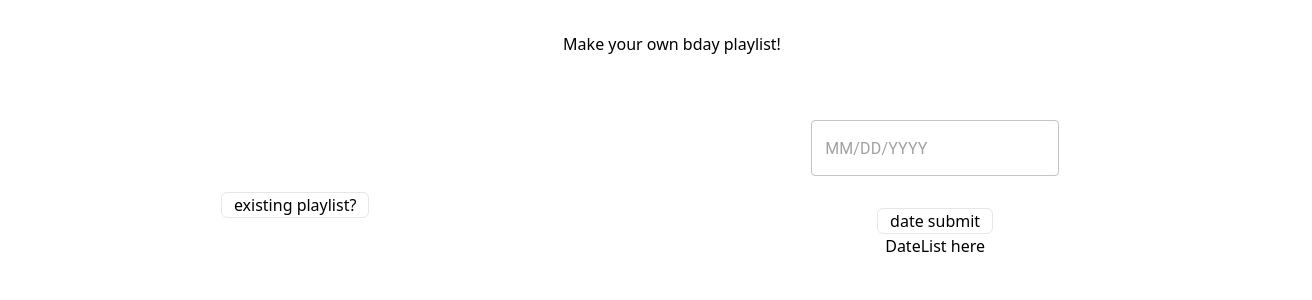
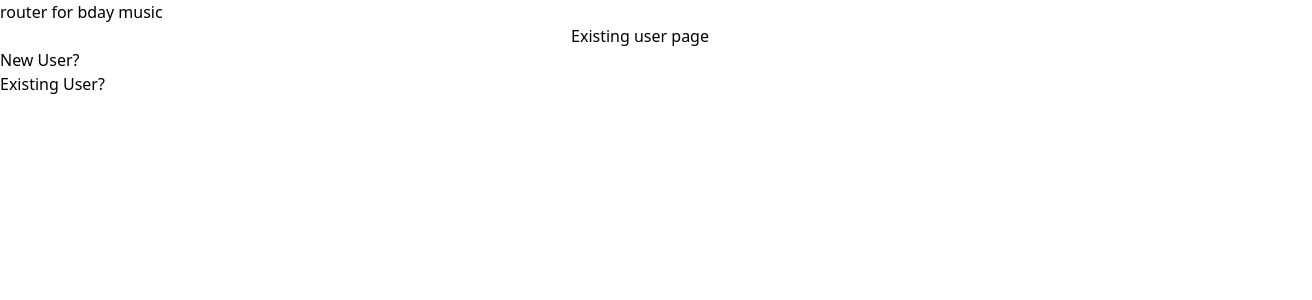
Before and after one commit to verrakav/bday-music-app, a React (Create React App) app: page /existing_user in a window 1280 px wide. Shown: the top 300 px of the page, 1312 px wide, since content can reach past the window. Built offline with nearby package versions, Linux system fonts and the light colour scheme.

Commit message:
hooked up navigation

```diff
--- a/package.json
+++ b/package.json
@@ -43,6 +43,7 @@
     ]
   },
   "devDependencies": {
+    "@babel/plugin-proposal-private-property-in-object": "^7.21.11",
     "autoprefixer": "^10.4.19",
     "jest": "^27.5.1",
     "postcss": "^8.4.38",
--- a/src/App.js
+++ b/src/App.js
@@ -4,19 +4,14 @@ import Button from "./components/Button";
 function App() {
   return (
     <div>
-      <h1 className="flex flex-row items-center justify-center w-full m-8">
-        Make your own bday playlist!
-      </h1>
-      <div className="container mx-auto m-16">
-        <div className="flex flex-row md:flex-row justify-around items-center ">
-          <div className="align center">
-            <Button>existing playlist?</Button>
-          </div>
-          <NewUserPage />
-        </div>
+      <div className="container flex  flex-column mx-auto m-16">
+        <h1 className="flex items-center justify-center w-full m-8">
+          Make your own bday playlist!
+        </h1>
+        <NewUserPage />
       </div>
     </div>
   );
 }
 
-export default App;
+// export default App;
--- a/src/index.js
+++ b/src/index.js
@@ -1,11 +1,35 @@
 import React from "react";
 import ReactDOM from "react-dom/client";
-import App from "./App";
+import {createBrowserRouter, RouterProvider} from "react-router-dom";
+import NewUserPage from "./pages/NewUserPage";
+// import ExistingUser from "./pages/ExistingUser";
+
+import Root from "./routes/Root";
 import "./index.css";
+import ErrorPage from "./pages/ErrorPage";
+import ExistingUser from "./pages/ExistingUser";
+
+const router = createBrowserRouter([
+  {
+    path: "/",
+    element: <Root />,
+    errorElement: <ErrorPage />,
+    children: [
+      {
+        path: "/new_user",
+        element: <NewUserPage />,
+        errorElement: <ErrorPage />
+      },
+      {path: "/existing_user", element: <ExistingUser />}
+    ]
+  }
+]);
+
 const root = ReactDOM.createRoot(document.getElementById("root"));
 root.render(
   <React.StrictMode>
-    <App />
+    <RouterProvider router={router} />
+    {/* <App /> */}
   </React.StrictMode>
 );
 
--- /dev/null
+++ b/src/pages/ErrorPage.js
@@ -0,0 +1,16 @@
+import {useRouteError} from "react-router-dom";
+
+export default function ErrorPage() {
+  const error = useRouteError();
+  console.log(error);
+
+  return (
+    <div id="error-page">
+      <h1>Oops!</h1>
+      <p>Sorry, an unexpected error occurred.</p>
+      <p>
+        <i>{error.statusText || error.message}</i>
+      </p>
+    </div>
+  );
+}
--- /dev/null
+++ b/src/pages/ExistingUser.js
@@ -0,0 +1,5 @@
+export default function ExistingUser() {
+  return (
+    <div className="flex flex-column justify-center">Existing user page</div>
+  );
+}
--- a/src/pages/NewUserPage.js
+++ b/src/pages/NewUserPage.js
@@ -1,5 +1,5 @@
 import DatePickerCombined from "../components/DatePickerCombined";
-import { useState } from "react";
+import {useState} from "react";
 import DateList from "../components/DateList";
 
 function NewUserPage() {
--- /dev/null
+++ b/src/routes/Root.js
@@ -0,0 +1,21 @@
+import {Outlet, Link} from "react-router-dom";
+export default function Root() {
+  return (
+    <>
+      <div id="sidebar">
+        <h1>router for bday music</h1>
+        <nav>
+          <Outlet />
+          <ul>
+            <li>
+              <Link to={`/new_user`}>New User?</Link>
+            </li>
+            <li>
+              <Link to={`/existing_user`}>Existing User?</Link>
+            </li>
+          </ul>
+        </nav>
+      </div>
+    </>
+  );
+}
```
Also changed, not shown: 2 other files (tests, documents, lock files or other folders).
